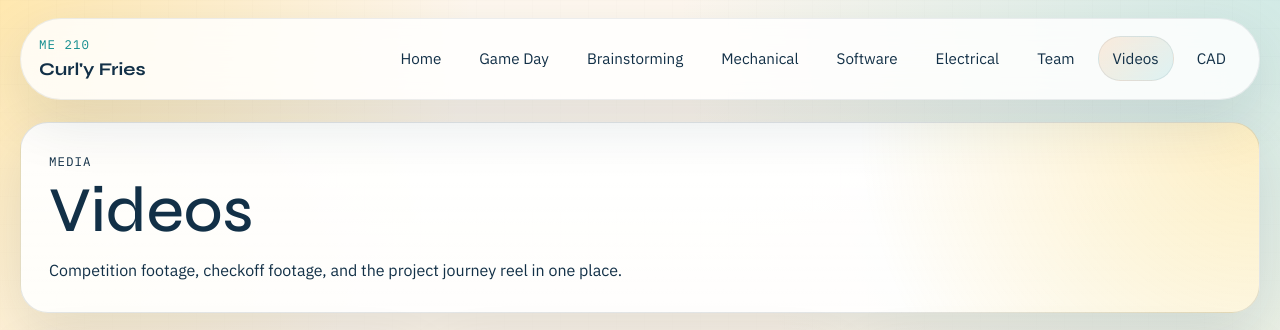
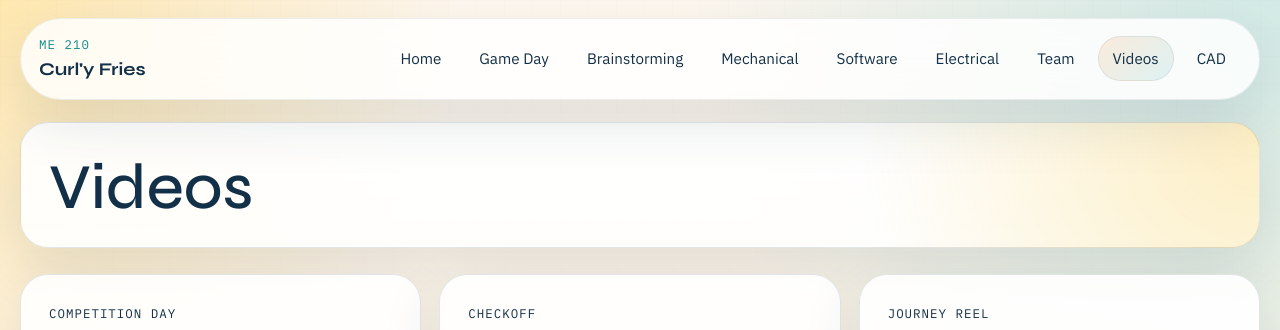
Before and after one commit to millywy/me210_project_website, a website: page videos.html in a window 1280 px wide. Shown: the top 330 px of the page. Drawn offline with nearby package versions, Linux system fonts and the light colour scheme; a script that the page names is missing.

Commit message:
Update videos section header
Removed subtitle from the videos section.

```diff
--- a/videos.html
+++ b/videos.html
@@ -36,11 +36,7 @@
 
       <main>
         <section class="page-header">
-          <p class="page-kicker">Media</p>
           <h1>Videos</h1>
-          <p class="page-subtitle">
-            Competition footage, checkoff footage, and the project journey reel in one place.
-          </p>
         </section>
 
         <section class="video-grid three-up">
```
